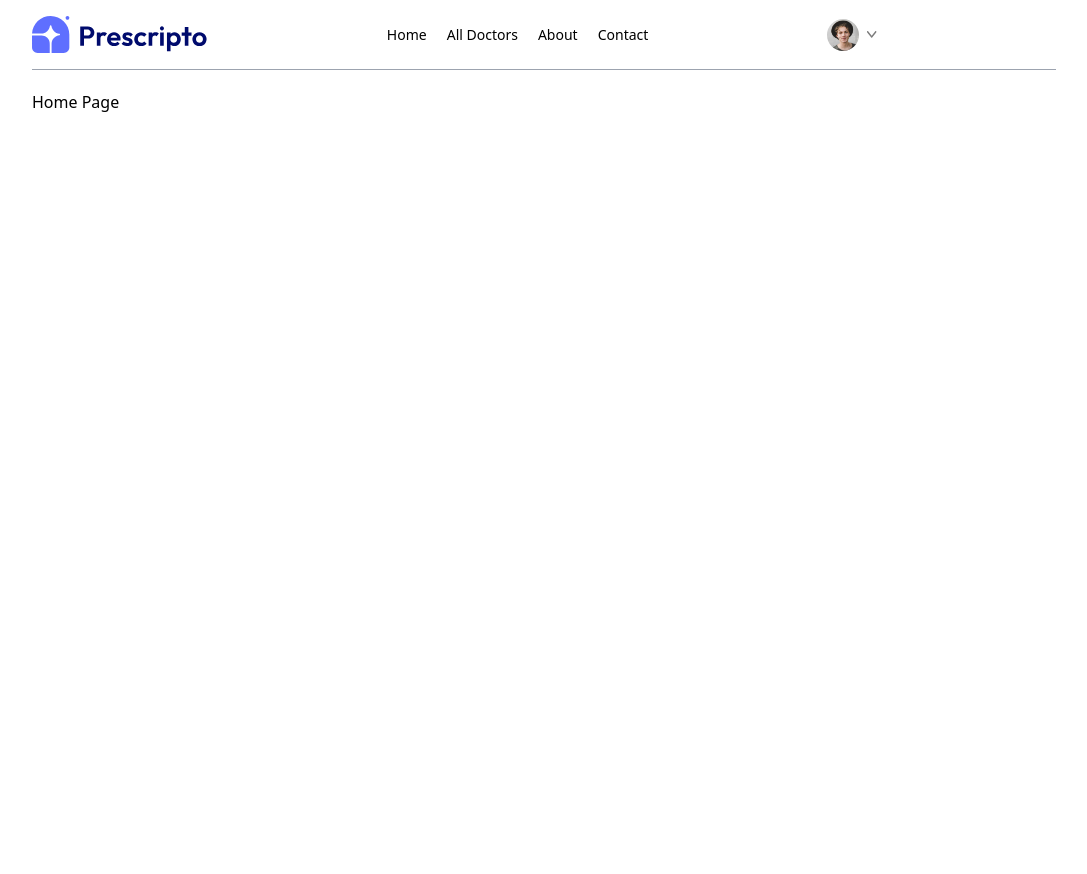
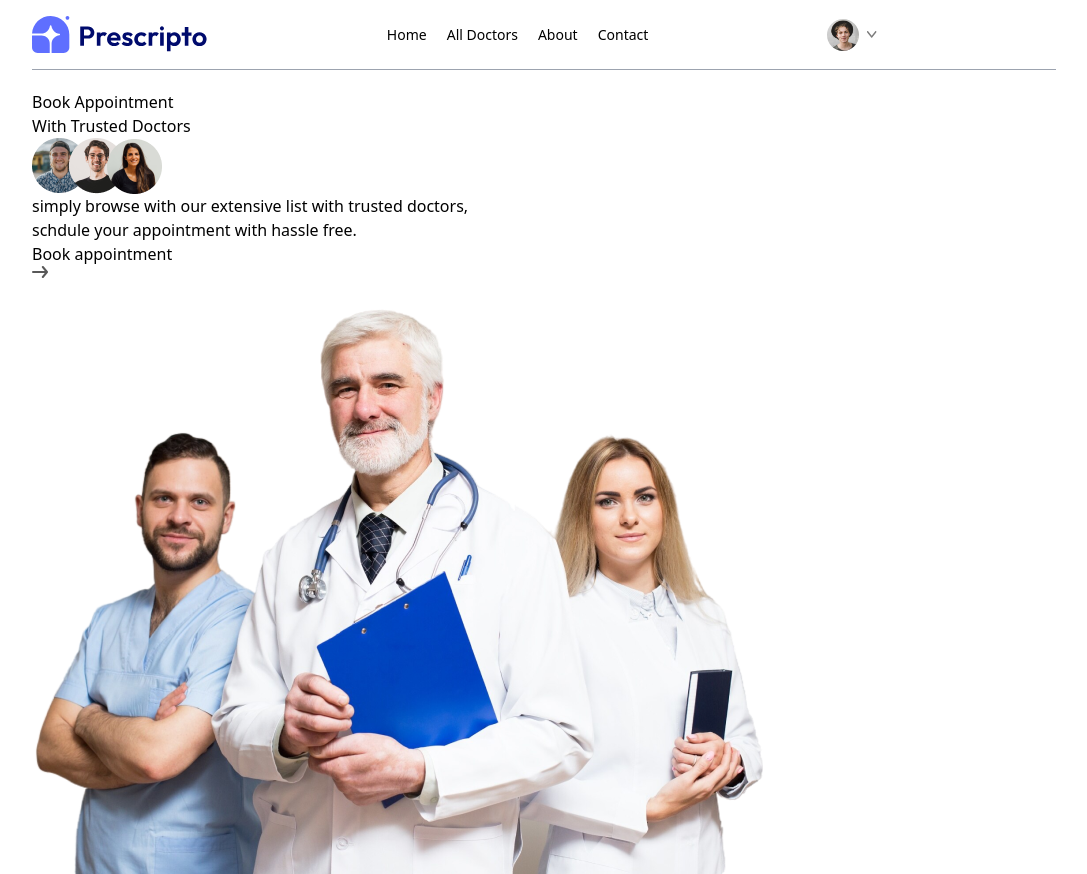
Before and after one commit to MohdAsad786/doctor-appointment-app, a React (Create React App) app: page / in a window 1280 px wide. Shown: the whole page, without its empty margins (96-1183 px from the left). Before the commit the page ends 800 px from the top, so only its background shows below. Built offline with nearby package versions, Linux system fonts and the light colour scheme.

Commit message:
start Header

```diff
--- /dev/null
+++ b/src/components/Header.jsx
@@ -0,0 +1,30 @@
+import React from 'react'
+import { assets } from '../assets/assets'
+
+const Header = () => {
+    return (
+        <div>
+            {/* -----left side------- */}
+            <div>
+                <p>
+                    Book Appointment <br /> With Trusted Doctors
+                </p>
+
+                <div>
+                    <img src={assets.group_profiles} alt='' />
+                    <p>simply browse with our extensive list with trusted doctors,<br />
+                        schdule your appointment with hassle free.</p>
+                </div>
+                <a href=''>
+                    Book appointment <img src={assets.arrow_icon} alt=''/>
+                </a>
+            </div>
+            {/* -------right side----- */}
+            <div>
+                <img src={assets.header_img} alt=''/>
+            </div>
+        </div>
+    )
+}
+
+export default Header
--- a/src/pages/Home.jsx
+++ b/src/pages/Home.jsx
@@ -1,8 +1,11 @@
 import React from 'react'
+import Header from '../components/Header'
 
 const Home = () => {
   return (
-    <div>Home Page</div>
+    <div>
+      <Header/>
+    </div>
   )
 }
 
```
